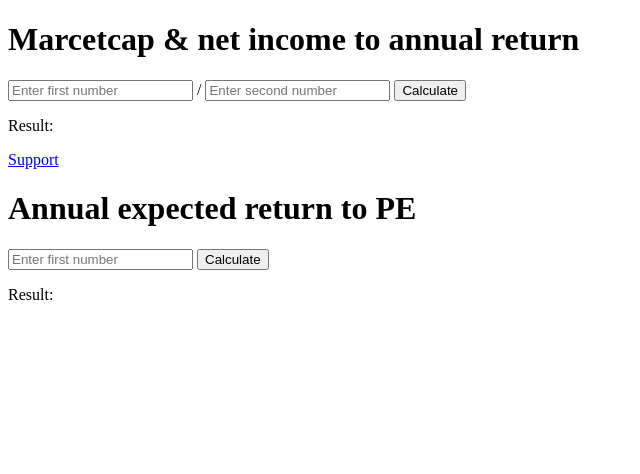
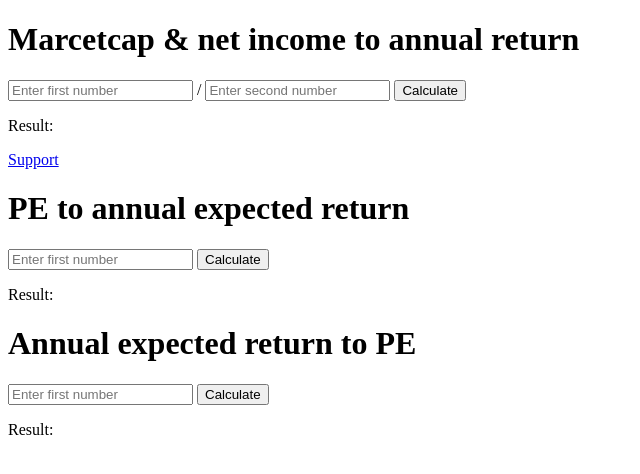
Before and after one commit to adamq1337/HTML, a plain HTML site: page plus.html in a window 1280 px wide. Shown: the whole page, without its empty margins (0-640 px from the left). Drawn offline with Linux system fonts and the light colour scheme.

Commit message:
Update plus.html

```diff
--- a/plus.html
+++ b/plus.html
@@ -30,7 +30,7 @@
         }
     </script>
 
-<h1>Annual expected return to PE</h1>
+<h1>PE to annual expected return</h1>
 <input type="number" id="num" placeholder="Enter first number">
 <button onclick="calculateAERResult()">Calculate</button>
 <p>Result: <span id="result2"></span></p>
@@ -50,5 +50,25 @@ document.getElementById('result2').innerText = 'The value of x is: ' + x;
     }
 </script>
 
+<h1>Annual expected return to PE</h1>
+<input type="number" id="num3" placeholder="Enter first number">
+<button onclick="calc()">Calculate</button>
+<p>Result: <span id="result3"></span></p>
+
+<script>
+    function calc() {
+        const num3 = parseFloat(document.getElementById("num3").value);
+
+          // Calculate x
+          const y = Math.log(2) / Math.log(num3);
+
+// Display the result
+document.getElementById('result3').innerText = 'The value of x is: ' + y;
+
+
+
+    }
+</script>
+
 </body>
 </html>
```
